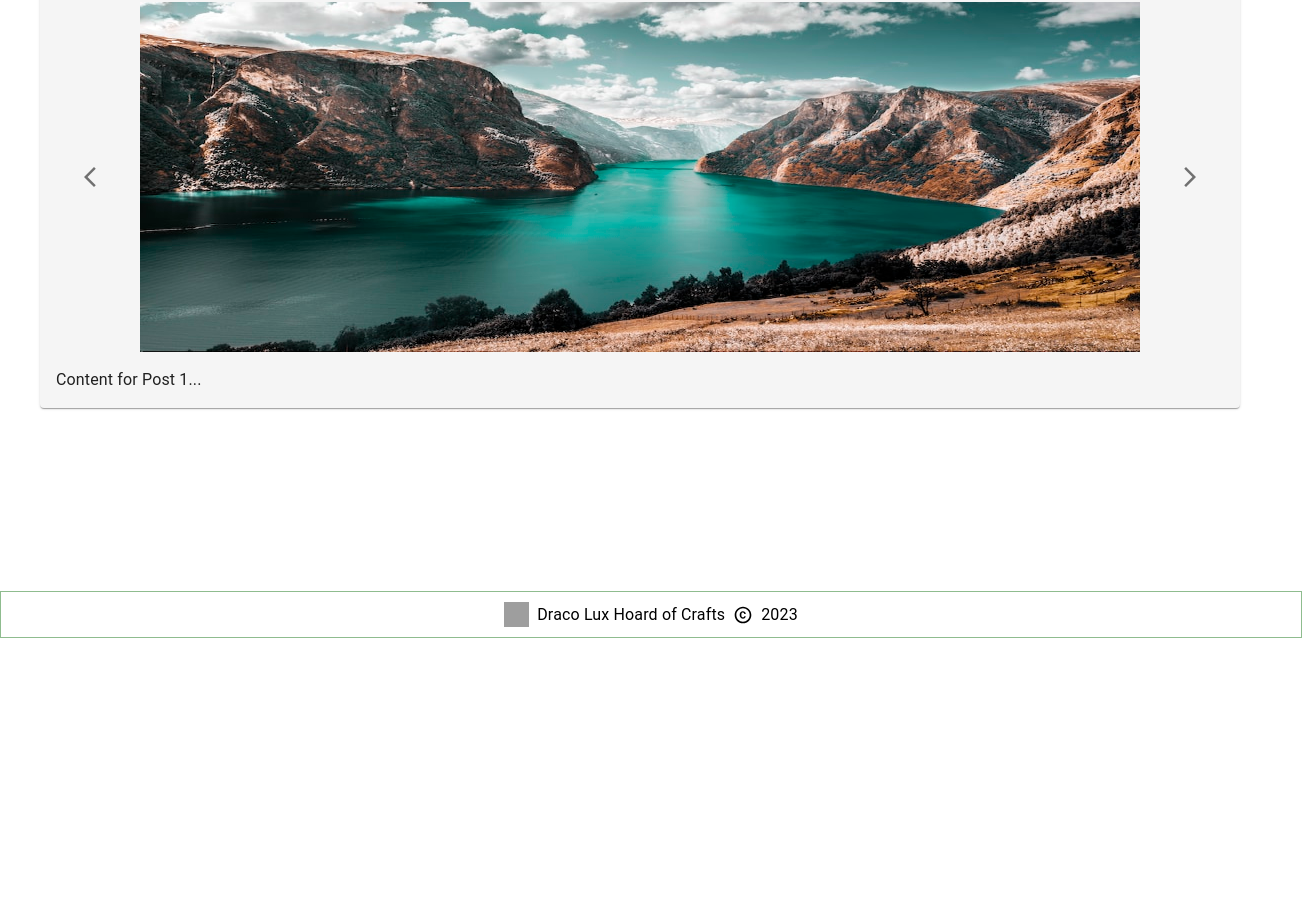
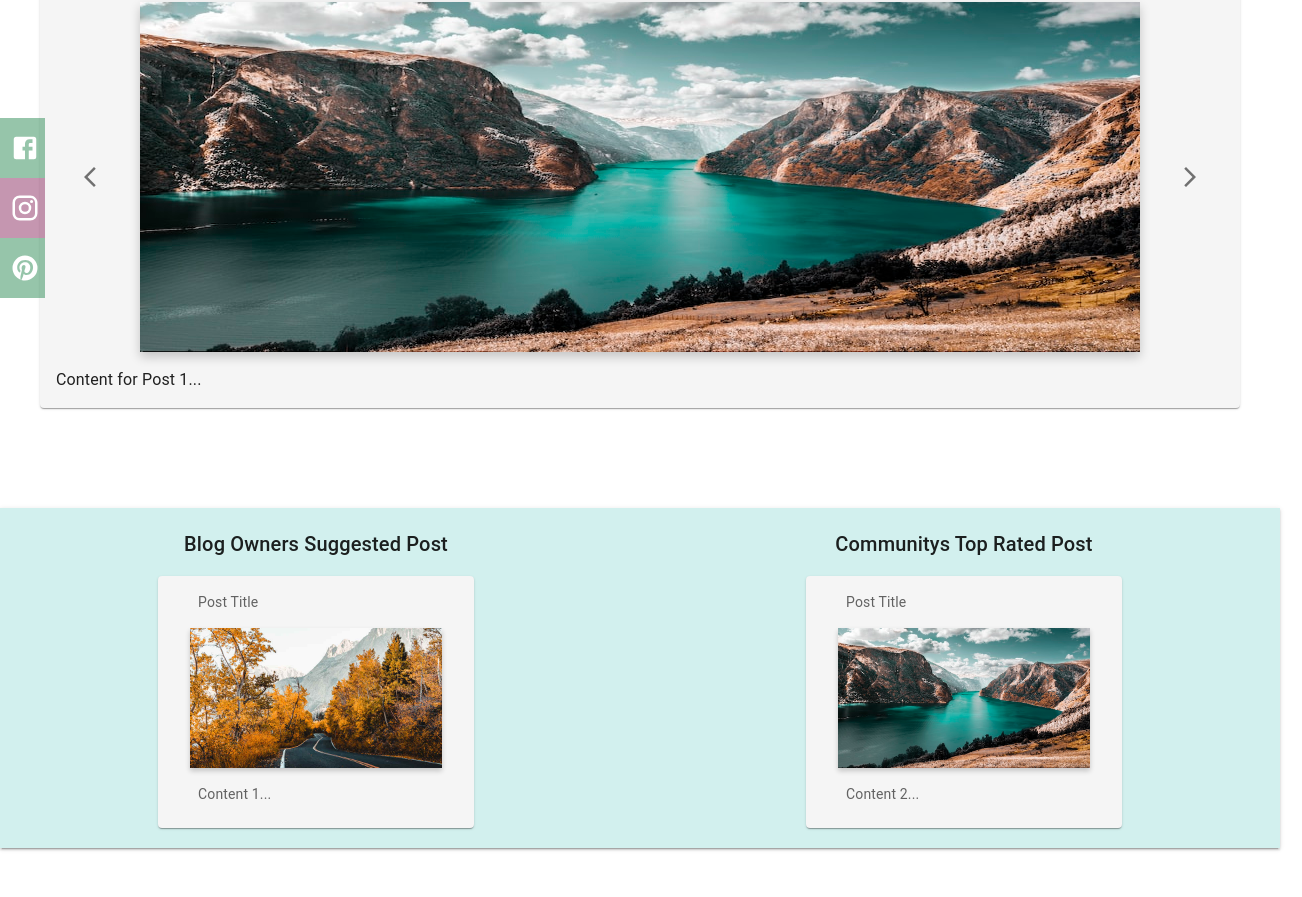
Before and after one commit to LeoN3K0/craft_blog, a Next.js app: page / in a window 1280 px wide. Shown: the part 162-1059 px from the top of the page, 1302 px wide, since content can reach past the window. Before the commit the page ends 800 px from the top, so only its background shows below. Built offline with nearby package versions, Linux system fonts and the light colour scheme; grey boxes are pictures that could not be loaded.

Commit message:
added social links and fixed nevbar glitch

```diff
--- a/src/app/blog/page.js
+++ b/src/app/blog/page.js
@@ -1,12 +1,12 @@
 export const metadata = {
   title: 'Craft Blog-Posts',
   description: 'Lis of all Blog posts I have made.',
-  }
+};
 
 export default function Blog() {
   return (
     <main>
-        <h1>Blog List</h1>
+      <h1 style={{ margin: '100px 20px' }}>Blog List</h1>
     </main>
-    )
+  );
 }
--- /dev/null
+++ b/src/app/componentsGlobal/SocialIcons.js
@@ -0,0 +1,78 @@
+'use client';
+
+import React, { useState } from 'react';
+import Link from 'next/link';
+import { Box } from '@mui/material';
+import { Facebook, Instagram, Pinterest } from '@mui/icons-material';
+
+const SocialIcons = () => {
+  const socialLinks = [
+    {
+      href: 'https://github.com/LeoN3K0',
+      icon: Facebook,
+      color: 'rgba(46,139,87, 0.5)',
+      text: 'FaceBook',
+    },
+    {
+      href: '#',
+      icon: Instagram,
+      color: 'rgba(139,46,98, 0.5)',
+      text: 'Instagram',
+    },
+    {
+      href: '#',
+      icon: Pinterest,
+      color: 'rgba(46,139,87, 0.5)',
+      text: 'Pinterest',
+    },
+  ];
+
+  const [hoveredIndex, setHoveredIndex] = useState(null);
+
+  return (
+    <Box
+      sx={{
+        display: { xs: 'none', lg: 'flex' },
+        flexDirection: 'column',
+        alignItems: 'flex-start',
+        position: 'fixed',
+        top: '35%',
+        left: 0,
+        zIndex: 1000,
+      }}
+    >
+      {socialLinks.map((link, index) => {
+        const IconComponent = link.icon;
+        const isHovered = index === hoveredIndex;
+        return (
+          <Link key={index} href={link.href} passHref legacyBehavior>
+            <a
+              target='_blank'
+              rel='noopener noreferrer'
+              style={{
+                width: '160px',
+                height: '60px',
+                display: 'flex',
+                justifyContent: 'space-between',
+                alignItems: 'center',
+                marginLeft: isHovered ? '0px' : '-120px',
+                transition: 'margin-left 0.3s',
+                backgroundColor: link.color,
+                textDecoration: 'none',
+                color: 'white',
+                paddingRight: '5px',
+              }}
+              onMouseEnter={() => setHoveredIndex(index)}
+              onMouseLeave={() => setHoveredIndex(null)}
+            >
+              <span style={{ marginLeft: 10 }}>{link.text}</span>
+              <IconComponent style={{ fontSize: 30 }} />
+            </a>
+          </Link>
+        );
+      })}
+    </Box>
+  );
+};
+
+export default SocialIcons;
--- /dev/null
+++ b/src/app/componentsHome/highlightedPosts.js
@@ -0,0 +1,121 @@
+import { Paper, Typography, Card, CardContent, CardMedia } from '@mui/material';
+import Grid2 from '@mui/material/Unstable_Grid2/Grid2';
+
+export default function HighlightedPosts() {
+  return (
+    <Paper
+      elevation={2}
+      square
+      sx={{
+        backgroundColor: 'rgba(32, 178, 170, 0.2)',
+        margin: '50px 0px',
+        padding: '20px 0px',
+      }}
+    >
+      <Grid2 container justifyContent='center' spacing={2}>
+        <Grid2
+          xs={12}
+          sm={6}
+          sx={{
+            display: 'flex',
+            flexDirection: 'column',
+            alignItems: 'center',
+          }}
+        >
+          <Typography variant='h6' paddingBottom={2}>
+            Blog Owners Suggested Post
+          </Typography>
+          <Card
+            sx={{
+              backgroundColor: 'whitesmoke',
+              width: '50%',
+              '&:hover': {
+                transform: 'scale(1.05) perspective(1000px) rotateY(20deg)',
+                boxShadow: '0px 5px 10px rgba(0, 0, 0, 0.3)',
+              },
+            }}
+          >
+            <Typography
+              variant='body2'
+              color='text.secondary'
+              sx={{ p: 2, marginLeft: 3 }}
+            >
+              Post Title
+            </Typography>
+            <CardMedia
+              component='img'
+              height='140'
+              image='/landscape3.jpg'
+              alt="Blog Owner's Suggested Post Image"
+              sx={{
+                margin: '0 auto',
+                width: '80%',
+                boxShadow: '0px 3px 5px rgba(0, 0, 0, 0.2)',
+              }}
+            />
+            <CardContent>
+              <Typography
+                variant='body2'
+                color='text.secondary'
+                sx={{ marginLeft: 3 }}
+              >
+                Content 1...
+              </Typography>
+            </CardContent>
+          </Card>
+        </Grid2>
+        <Grid2
+          xs={12}
+          sm={6}
+          sx={{
+            display: 'flex',
+            flexDirection: 'column',
+            alignItems: 'center',
+          }}
+        >
+          <Typography variant='h6' paddingBottom={2}>
+            Communitys Top Rated Post
+          </Typography>
+          <Card
+            sx={{
+              backgroundColor: 'whitesmoke',
+              width: '50%',
+              '&:hover': {
+                transform: 'scale(1.05) perspective(1000px) rotateY(-20deg)',
+                boxShadow: '0px 5px 10px rgba(0, 0, 0, 0.3)',
+              },
+            }}
+          >
+            <Typography
+              variant='body2'
+              color='text.secondary'
+              sx={{ p: 2, marginLeft: 3 }}
+            >
+              Post Title
+            </Typography>
+            <CardMedia
+              component='img'
+              height='140'
+              image='/landscape1.jpg'
+              alt="Community's Top Rated Post Image"
+              sx={{
+                margin: '0 auto',
+                width: '80%',
+                boxShadow: '0px 3px 5px rgba(0, 0, 0, 0.2)',
+              }}
+            />
+            <CardContent>
+              <Typography
+                variant='body2'
+                color='text.secondary'
+                sx={{ marginLeft: 3 }}
+              >
+                Content 2...
+              </Typography>
+            </CardContent>
+          </Card>
+        </Grid2>
+      </Grid2>
+    </Paper>
+  );
+}
--- a/src/app/componentsHome/recentPosts.js
+++ b/src/app/componentsHome/recentPosts.js
@@ -98,7 +98,10 @@ export default function RecentPosts() {
               alt='Your Image'
               width={700}
               height={350}
-              style={{ width: '100%' }}
+              style={{
+                width: '100%',
+                boxShadow: '0px 5px 10px rgba(0, 0, 0, 0.2)',
+              }}
             />
           </Grid2>
           <Grid2
--- a/src/app/componentsLayout/footer.js
+++ b/src/app/componentsLayout/footer.js
@@ -26,9 +26,7 @@ const footerStyles = {
   borderWidth: 1,
   justifyContent: 'center',
   alignItems: 'center',
-  position: 'fixed', // Set the footer to a fixed position
-  bottom: 0, // Stick it to the bottom
-  width: '100%', // Make it span the entire width
-  backgroundColor: 'white', // Set a background color if needed
-  padding: '10px', // Add some padding to the footer
+  width: '100%',
+  backgroundColor: 'white',
+  padding: '10px',
 };
--- a/src/app/componentsLayout/navBar.js
+++ b/src/app/componentsLayout/navBar.js
@@ -10,7 +10,10 @@ import { CoolText } from '../globalStyles';
 
 export default function NavBar() {
   return (
-    <AppBar sx={{ flexGrow: 1, backgroundColor: 'darkseagreen' }}>
+    <AppBar
+      position='fixed'
+      sx={{ flexGrow: 1, backgroundColor: 'darkseagreen' }}
+    >
       <Grid2 container spacing={1}>
         <Grid2
           xs={1}
--- a/src/app/layout.js
+++ b/src/app/layout.js
@@ -11,7 +11,15 @@ export const metadata = {
 export default function RootLayout({ children }) {
   return (
     <html lang='en'>
-      <body style={{ margin: 0, padding: 0 }}>
+      <body
+        style={{
+          margin: 0,
+          padding: 0,
+          display: 'flex',
+          flexDirection: 'column',
+          minHeight: '100vh',
+        }}
+      >
         <NavBar />
         <div>{children}</div>
         <Footer />
--- a/src/app/page.js
+++ b/src/app/page.js
@@ -1,10 +1,13 @@
-import Link from 'next/link';
+import SocialIcons from './componentsGlobal/SocialIcons';
+import HighlightedPosts from './componentsHome/highlightedPosts';
 import RecentPosts from './componentsHome/recentPosts';
 
 export default function Home() {
   return (
     <main>
+      <SocialIcons />
       <RecentPosts />
+      <HighlightedPosts />
     </main>
   );
 }
```
Lines whose indentation alone changed are shown as unchanged.
